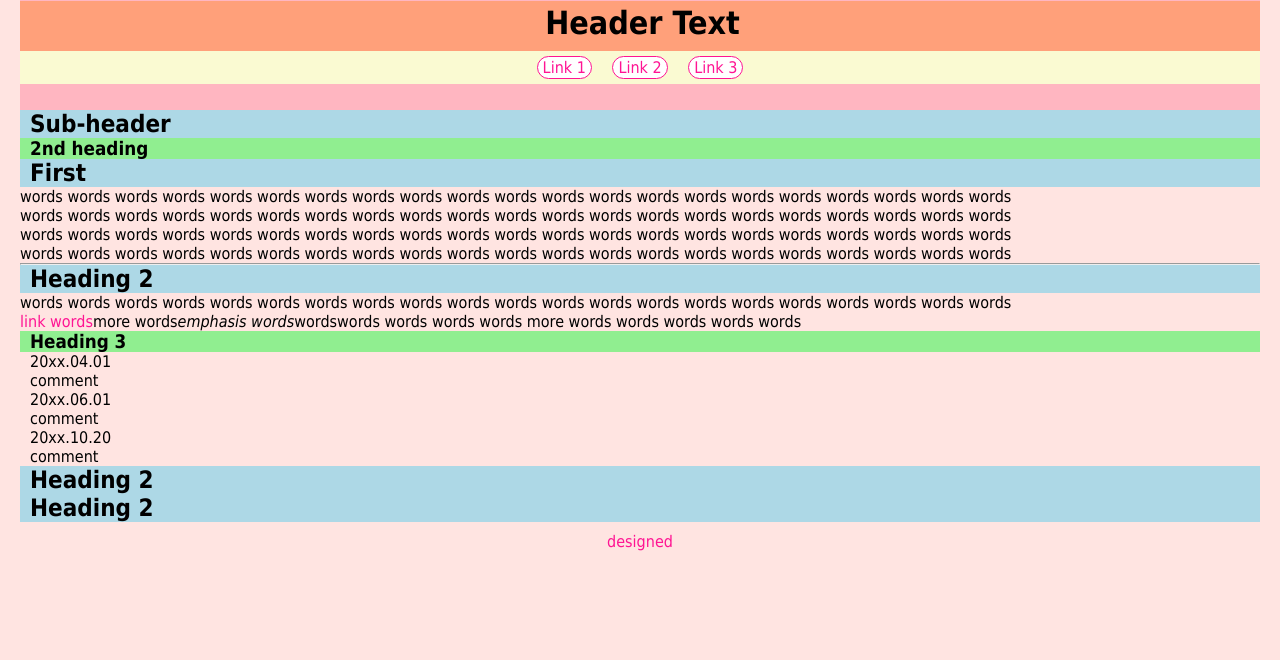
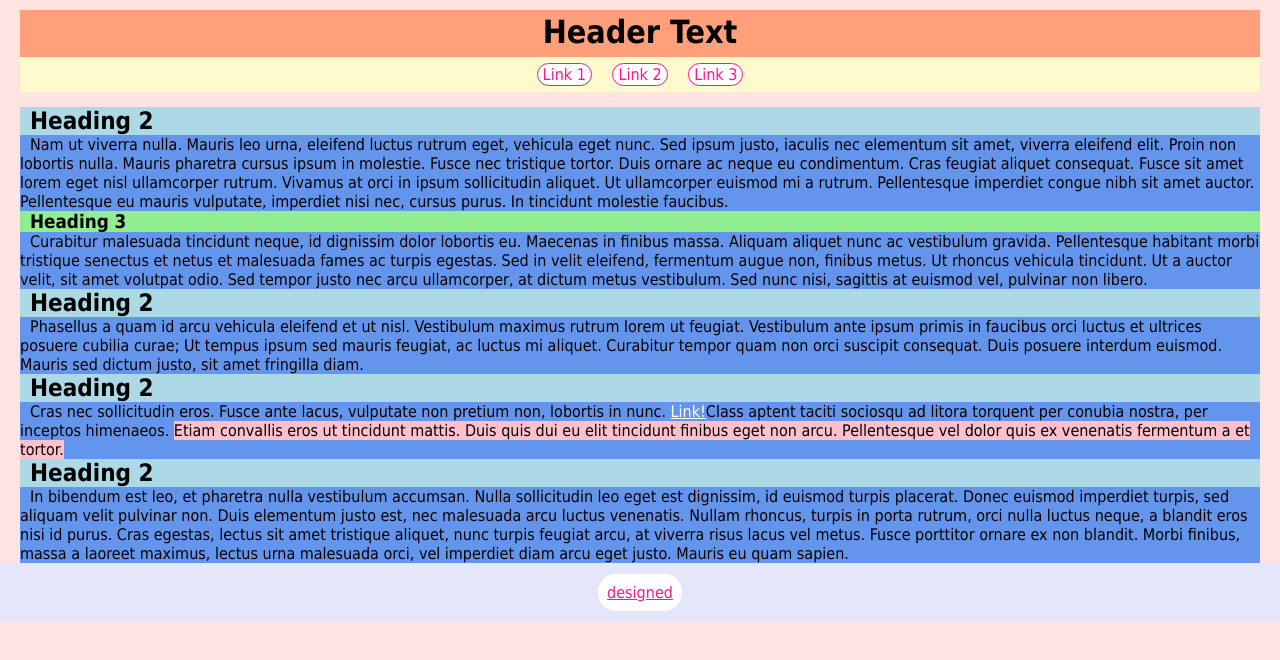
Before and after one commit to cgj8702/Carly-New-Project, a plain HTML site: page index.html in a window 1280 px wide. Drawn offline with Linux system fonts and the light colour scheme.

Commit message:
made css neater and removed unnecessary html

```diff
--- a/index.html
+++ b/index.html
@@ -21,38 +21,55 @@
 			</div>
 			<div id="div-content">
 				<main>
-					<h2>Sub-header</h2>
-					<h3>2nd heading</h3>
-					<p>
-					<h2>First</h2>
-					words words words words words words words words words words words words words words words words
-					words words words words
-					words<br>words words words words words words words words words words words words words words words
-					words words words words words
-					words<br>
-					words words words words words words words words words words words words words words words words
-					words words words words
-					words<br>
-					<span class="marker">words words words words words words words words words words words words words
-						words words words words words words words
-						words</span>
-					<hr>
 					<h2>Heading 2</h2>
-					words words words words words words words words words words words words words words words words
-					words words words words words <br>
-					<a href="index.html">link words</a>more words<em>emphasis words</em>words<span class="marker">words
-						words words words </span> more words words words words words
+					<p> Nam ut viverra nulla. Mauris leo urna, eleifend luctus rutrum eget, vehicula eget nunc. Sed
+						ipsum justo, iaculis nec
+						elementum sit amet, viverra eleifend elit. Proin non lobortis nulla. Mauris pharetra cursus
+						ipsum in molestie. Fusce nec
+						tristique tortor. Duis ornare ac neque eu condimentum. Cras feugiat aliquet consequat. Fusce sit
+						amet lorem eget nisl
+						ullamcorper rutrum. Vivamus at orci in ipsum sollicitudin aliquet. Ut ullamcorper euismod mi a
+						rutrum. Pellentesque
+						imperdiet congue nibh sit amet auctor. Pellentesque eu mauris vulputate, imperdiet nisi nec,
+						cursus purus. In tincidunt
+						molestie faucibus.<br>
 					<h3>Heading 3</h3>
-					<dl>
-						<dt>20xx.04.01</dt>
-						<dd>comment</dd>
-						<dt>20xx.06.01</dt>
-						<dd>comment</dd>
-						<dt>20xx.10.20</dt>
-						<dd>comment</dd>
-					</dl>
+					<p> Curabitur malesuada tincidunt neque, id dignissim dolor lobortis eu. Maecenas in finibus massa.
+						Aliquam aliquet nunc ac
+						vestibulum gravida. Pellentesque habitant morbi tristique senectus et netus et malesuada fames
+						ac turpis egestas. Sed in
+						velit eleifend, fermentum augue non, finibus metus. Ut rhoncus vehicula tincidunt. Ut a auctor
+						velit, sit amet volutpat
+						odio. Sed tempor justo nec arcu ullamcorper, at dictum metus vestibulum. Sed nunc nisi, sagittis
+						at euismod vel,
+						pulvinar non libero.
 					<h2>Heading 2</h2>
+					<p> Phasellus a quam id arcu vehicula eleifend et ut nisl. Vestibulum maximus rutrum lorem ut
+						feugiat. Vestibulum ante ipsum
+						primis in faucibus orci luctus et ultrices posuere cubilia curae; Ut tempus ipsum sed mauris
+						feugiat, ac luctus mi
+						aliquet. Curabitur tempor quam non orci suscipit consequat. Duis posuere interdum euismod.
+						Mauris sed dictum justo, sit
+						amet fringilla diam.
 					<h2>Heading 2</h2>
+					<p>Cras nec sollicitudin eros. Fusce ante lacus, vulputate non pretium non, lobortis in nunc.
+						<a href="index.html">Link!</a>Class aptent taciti sociosqu ad litora torquent per conubia
+						nostra, per inceptos himenaeos. <mark>Etiam convallis eros ut tincidunt mattis. Duis quis dui eu
+							elit tincidunt finibus eget non arcu. Pellentesque vel dolor
+							quis ex venenatis fermentum a et tortor.</mark>
+
+					<h2>Heading 2</h2>
+					<p>In bibendum est leo, et pharetra nulla vestibulum accumsan. Nulla sollicitudin leo eget est
+						dignissim, id euismod turpis
+						placerat. Donec euismod imperdiet turpis, sed aliquam velit pulvinar non. Duis elementum justo
+						est, nec malesuada arcu
+						luctus venenatis. Nullam rhoncus, turpis in porta rutrum, orci nulla luctus neque, a blandit
+						eros nisi id purus. Cras
+						egestas, lectus sit amet tristique aliquet, nunc turpis feugiat arcu, at viverra risus lacus vel
+						metus. Fusce porttitor
+						ornare ex non blandit. Morbi finibus, massa a laoreet maximus, lectus urna malesuada orci, vel
+						imperdiet diam arcu eget
+						justo. Mauris eu quam sapien.</p>
 			</div>
 			</main>
 		</div>
--- a/style.css
+++ b/style.css
@@ -24,66 +24,36 @@ body {
 	height: 100%;
 }
 
-body #wrapper {
+#wrapper {
 	overflow-x: hidden;
 	overflow-y: auto;
 	padding-right: 20px;
 	padding-left: 20px;
 }
 
-#wrapper #div-header {
-	background-color: lightpink;
+#div-header {
+	margin-top: 10px;
 	text-align: center;
 }
 
-#wrapper #div-header h1 {
+#div-header h1 {
 	background-color: lightsalmon;
 	padding-top: 3px;
-}
-
-#wrapper #div-header nav {
-	background-color: lightgoldenrodyellow;
-}
-
-#wrapper #div-content main h2 {
-	background-color: lightblue;
-}
-
-#wrapper #div-content main h3 {
-	background-color: lightgreen;
-}
-
-#wrapper #div-content main p {
-	background-color: lightsteelblue;
-}
-
-#wrapper #div-footer footer {
-	background-color: lavender;
-}
-
-#wrapper #div-content mark {
-	background: pink;
-}
-
-
-#div-header header {
-	padding-top: 1px;
-	height: 110px;
-}
-
-#div-header header h1 {
-	padding-top: 1px;
-	padding-left: 5px;
-	height: 50px;
+	padding-bottom: 6px;
 }
 
 #div-header nav {
-	height: 33px;
+	background-color: lemonchiffon;
+	padding-top: 1px;
+	padding-bottom: 1px;
+	margin-bottom: 15px;
 }
 
-#div-header nav>a {
+#div-header nav a {
 	background: #fff;
+	color: deeppink;
 	border: 1px solid deeppink;
+	text-decoration: none;
 	border-radius: 20px;
 	display: inline-block;
 	margin: 5px 8px;
@@ -91,13 +61,6 @@ body #wrapper {
 	padding-right: 5px;
 	padding-bottom: 1px;
 	padding-left: 5px;
-}
-
-
-a {
-	color: deeppink;
-	text-decoration: none;
-
 }
 
 #div-content main {
@@ -108,10 +71,39 @@ a {
 	text-indent: 10px;
 }
 
+#div-content main h2 {
+	background-color: lightblue;
+}
+
+#div-content main h3 {
+	background-color: lightgreen;
+}
+
+#div-content main p {
+	background-color: cornflowerblue;
+}
+
+#div-content mark {
+	background: pink;
+}
+
+#div-content main a {
+	color: white;
+
+}
+
 #div-footer footer {
-	padding-top: 10px;
-	padding-bottom: 10px;
+	background-color: lavender;
+	padding-top: 20px;
+	padding-bottom: 20px;
 	text-align: center;
+}
+
+#div-footer footer a {
+	background-color: white;
+	color: deeppink;
+	border: 9px solid white;
+	border-radius: 20px;
 }
 
 /* mark {
```
